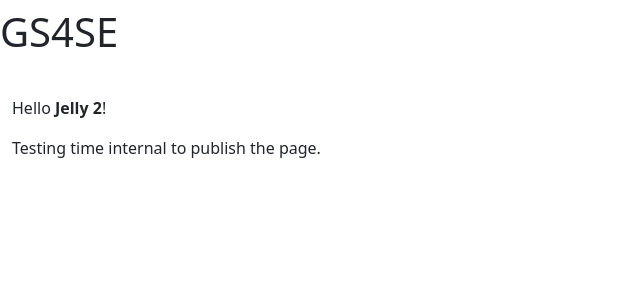
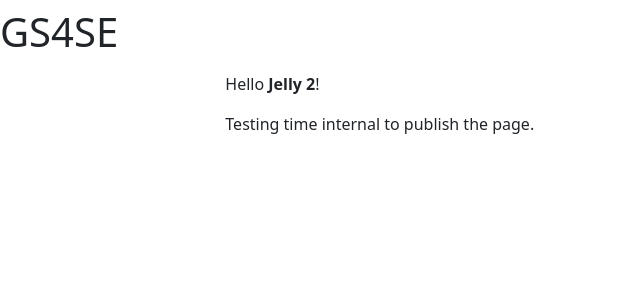
Before and after one commit to dopsun/gs4se, a Jekyll site: the page built from docs/index.md, in a window 1280 px wide. Shown: the top 300 px of the page, without its empty margins (0-640 px from the left). Built offline with Jekyll 4.4.1, drawn with Linux system fonts in a browser that asks for light colours; our own code applies the rules of GitHub Pages for plain Markdown files.

Commit message:
Make the layout.

```diff
--- a/docs/_layouts/default.html
+++ b/docs/_layouts/default.html
@@ -24,8 +24,9 @@
         <!--<div>{{ site.description | default: site.github.project_tagline }}</div>-->
     </header>
 
-    <div class="container-xxl my-md-4 bd-layout">
-        <aside class="bd-sidebar">
+    <div class="container-xxl">
+        <div class="row">
+            <aside class="col-2">
                 <nav class="collapse bd-links" id="bd-docs-nav">
                     <ul class="list-unstyled mb-0 py-3 pt-md-1">
                         <li class="mb-1">
@@ -71,9 +72,10 @@
                 </nav>
             </aside>
 
-        <main class="bd-main order-1">
+            <main class="col-10">
                 {{ content }}
             </main>
+        </div>
    </div>
 
     <!-- <div style="display: flex; flex-flow: column wrap; width: 100%">
```
Lines whose indentation alone changed are shown as unchanged.
